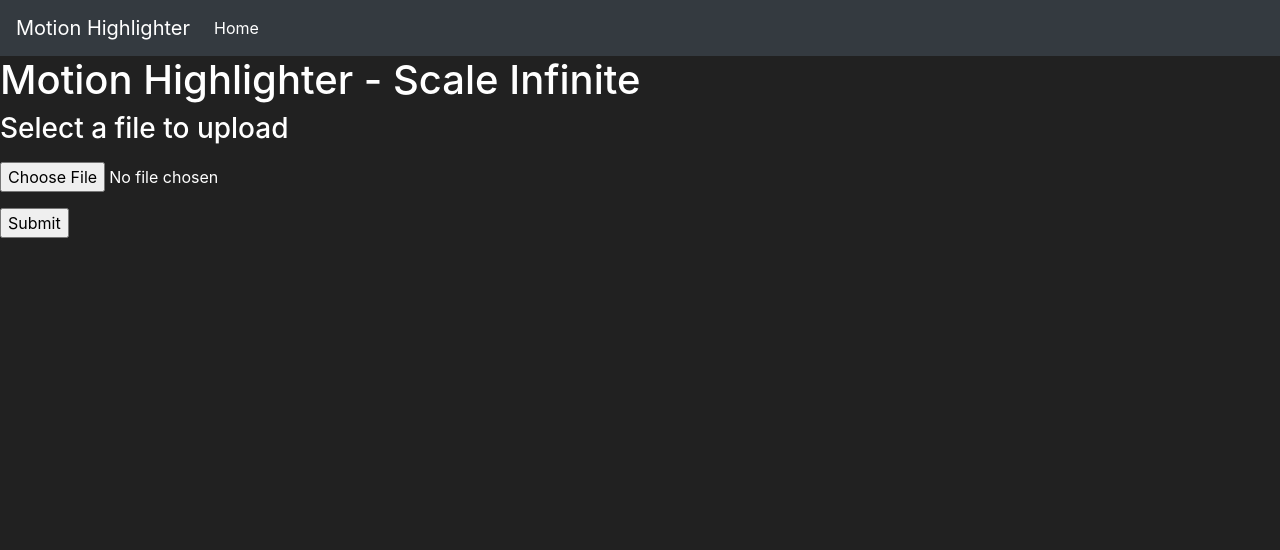
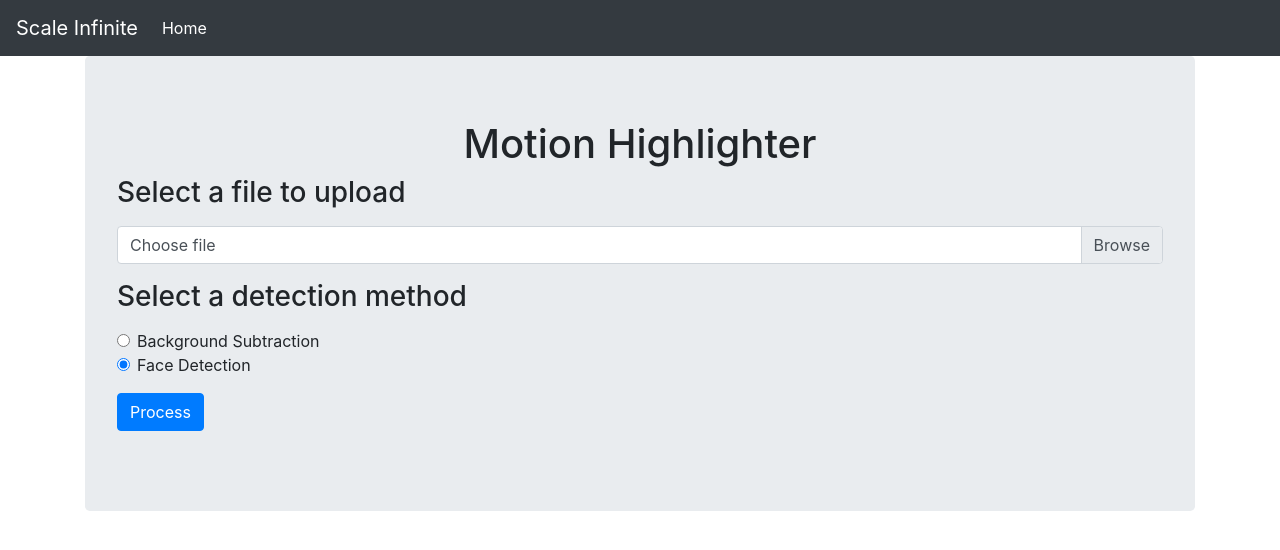
Before and after one commit to gabmanoto/MotionHighlighter, a Flask app: template templates/index.html in a window 1280 px wide. Shown: the top 550 px of the page. Run offline with Flask 2, Linux system fonts and the light colour scheme; the template is opened without the code that fills it, so the values that code supplies are empty; some libraries are stand-ins or nearby versions.

Commit message:
Commit-Version1

```diff
--- a/main.py
+++ b/main.py
@@ -1,8 +1,14 @@
 import os
 import urllib.request
+import json
 from app import app
-from flask import Flask, flash, request, redirect, render_template, url_for, send_from_directory
+from flask import Flask, flash, request, redirect, render_template, url_for, send_from_directory, jsonify
 from werkzeug.utils import secure_filename
+from glob import glob
+from io import BytesIO
+from zipfile import ZipFile
+from flask import send_file
+
 
 ALLOWED_EXTENSIONS = set(['webm', 'avi', 'mov', 'mp4', 'mpeg4' 'mkv'])
 
@@ -13,16 +19,13 @@ def allowed_file(filename):
 
 @app.route('/')
 def upload_form():
-    image_names = os.listdir("static/output/images")
-    for name in image_names:
-        os.remove("static/output/images/" + name)
+
     return render_template("index.html")
 
 
 @app.route('/', methods=['POST'])
 def upload_file():
     if request.method == 'POST':
-        # check if the post request has the file part
         if 'file' not in request.files:
             flash('No file part')
             return redirect(request.url)
@@ -33,24 +36,28 @@ def upload_file():
         if file and allowed_file(file.filename):
             filename = secure_filename(file.filename)
             file.save(os.path.join(app.config['INPUT_FOLDER'], filename))
-            process_video(os.path.join(app.config['INPUT_FOLDER'], filename), filename)
-            os.remove(os.path.join(app.config['INPUT_FOLDER'], filename))
+            method = request.form['method']
+            process_video(os.path.join(app.config['INPUT_FOLDER'], filename), filename, method)
             return redirect(url_for('view_results'))
         else:
             flash('Allowed file types are webm, avi, mov, mp4, mpeg4, mkv')
             return redirect(request.url)
 
-def process_video(path, filename):
-     os.system("./MotionHighlighter -i="+path+" -m=1")
-
-def delete_file(path, filename):
-    os.remove(os.path.join(path, filename))
+def process_video(path, filename, method):
+    if os.path.exists("vidInfo.json"):
+        os.remove("static/output/vidInfo.json")
+    image_names = os.listdir("static/output/images")
+    for name in image_names:
+        os.remove("static/output/images/" + name)
+    os.system("./MotionHighlighter -i="+path+" -m="+method)
+    os.remove(os.path.join(app.config['INPUT_FOLDER'], filename))
 
 @app.route('/results')
 def view_results():
- image_names = os.listdir("static/output/images")
- print(image_names)
- return render_template('output.html', image_names=image_names)
+    image_names = os.listdir("static/output/images")
+    with open("static/output/vidInfo.json", 'r') as myfile:
+        json_data = myfile.read()
+    return render_template('output.html', image_names=image_names, json_data=json.dumps(json_data))
 
 @app.route("/download_image/<filename>")
 def download_image(filename):
@@ -59,10 +66,24 @@ def download_image(filename):
     except FileNotFoundError:
         abort(404)
 
+@app.route("/download_all")
+def download_all():
+    target1 = 'static/output/images'
+    target2 = 'static/output/'
 
-# @app.route('/uploads/<filename>')
-# def uploaded_file(filename):
-#     return send_from_directory(app.config['OUTPUT_FOLDER'], filename, as_attachment=True)
+    stream = BytesIO()
+    with ZipFile(stream, 'w') as zf:
+        for file in glob(os.path.join(target1, '*.jpg')):
+            zf.write(file, os.path.basename(file))
+        for file in glob(os.path.join(target2, '*.json')):
+            zf.write(file, os.path.basename(file))
+    stream.seek(0)
+
+    return send_file(
+        stream,
+        as_attachment=True,
+        attachment_filename='archive.zip'
+    )
 
 if __name__ == "__main__":
     app.run(debug=True,host= '0.0.0.0',port=5000)
--- a/requirements.txt
+++ b/requirements.txt
@@ -1 +1 @@
-Flask==0.10.1
+Flask==2.0.2
--- a/templates/base.html
+++ b/templates/base.html
@@ -13,7 +13,7 @@
    </head>
    <body>
     <nav class="navbar navbar-expand-md navbar-dark bg-dark">
-        <a class="navbar-brand" href="#">Motion Highlighter</a>
+        <a class="navbar-brand" href="#">Scale Infinite</a>
             <button class="navbar-toggler" type="button" data-toggle="collapse" data-target="#navbarNav">
             <span class="navbar-toggler-icon"></span>
             </button>
@@ -25,24 +25,36 @@
                 </ul>
             </div>
     </nav>
-        {% block content %}
+        {% with messages = get_flashed_messages(with_categories=true) %}
+            {% if messages %}
+                {% for category, message in messages %}
+                    <div class="alert alert-{{ category }}">
+                        <button type="button" class="m1-2 mb-1 close" data-dismiss="alert" aria-label="Close">
+                            <span aria-hidden="true">&times;</span>
+                        </button>
+                        {{ message }}
+                    </div>
+                {% endfor %}
+            {% endif %}
+        {% endwith %}
+        <div class="container">
+            <div class="jumbotron">
+                {% block content %}
 
-        {% endblock %}
-      <!-- Future Content here -->
+                {% endblock %}
+            </div>
+        </div>
 
 
-
-      <!-- Optional JavaScript -->
-      <!-- jQuery first, then Popper.js, then Bootstrap JS -->
       <script src='https://kit.fontawesome.com/a076d05399.js'></script>
       <script src="https://code.jquery.com/jquery-3.5.1.slim.min.js" integrity="sha384-DfXdz2htPH0lsSSs5nCTpuj/zy4C+OGpamoFVy38MVBnE+IbbVYUew+OrCXaRkfj" crossorigin="anonymous"></script>
       <script src="https://cdn.jsdelivr.net/npm/popper.js@1.16.1/dist/umd/popper.min.js" integrity="sha384-9/reFTGAW83EW2RDu2S0VKaIzap3H66lZH81PoYlFhbGU+6BZp6G7niu735Sk7lN" crossorigin="anonymous"></script>
       <script src="https://stackpath.bootstrapcdn.com/bootstrap/4.5.2/js/bootstrap.min.js" integrity="sha384-B4gt1jrGC7Jh4AgTPSdUtOBvfO8shuf57BaghqFfPlYxofvL8/KUEfYiJOMMV+rV" crossorigin="anonymous"></script>
    </body>
-   <style>
+   <!-- <style>
       body {
       background-color: #212121;
       color: white
       }
-   </style>
+   </style> -->
 </html>
--- a/templates/index.html
+++ b/templates/index.html
@@ -1,10 +1,10 @@
 {% extends 'base.html' %}
 {% block title %}
-	Motion Highlighter - Scale Infinite
+ Scale Infinite - Motion Highlighter
 {% endblock %}
 
 {% block content %}
-<h1> Motion Highlighter - Scale Infinite </h1>
+<h1 style="text-align:center;"> Motion Highlighter </h1>
 <h3> Select a file to upload </h3>
 <p>
 	{% with messages = get_flashed_messages() %}
@@ -17,14 +17,31 @@
 	  {% endif %}
 	{% endwith %}
 </p>
+
 <form method="post" action="/" enctype="multipart/form-data">
-    <dl>
-		<p>
-			<input type="file" name="file" autocomplete="off" required>
-		</p>
-    </dl>
-    <p>
-		<input type="submit" value="Submit">
+	<p>
+		<div class="custom-file">
+			<input class="custom-file-input" id="customFile" type="file" name="file" autocomplete="off" required>
+			<label class="custom-file-label" for="customFile">Choose file</label>
+		</div>
 	</p>
-</form>
+	<h3> Select a detection method </h3>
+	<p>
+		<div class="form-check">
+			<input class="form-check-input" type="radio" name="method" value="0" id="det1">
+			<label class="form-check-label" for="det1">
+			  Background Subtraction
+			</label>
+		  </div>
+		  <div class="form-check">
+			<input class="form-check-input" type="radio" name="method" value="1" id="det2" checked>
+			<label class="form-check-label" for="det2">
+			  Face Detection
+			</label>
+		  </div>
+	</p>
+	<p>
+		<button class="btn btn-primary" type="submit" value="Submit"> Process </button>
+	</p>
+  </form>
 {% endblock %}
```
Also changed, not shown: app.py (+0 -15 lines), templates/output.html (+22 -4 lines), 2 other files.
